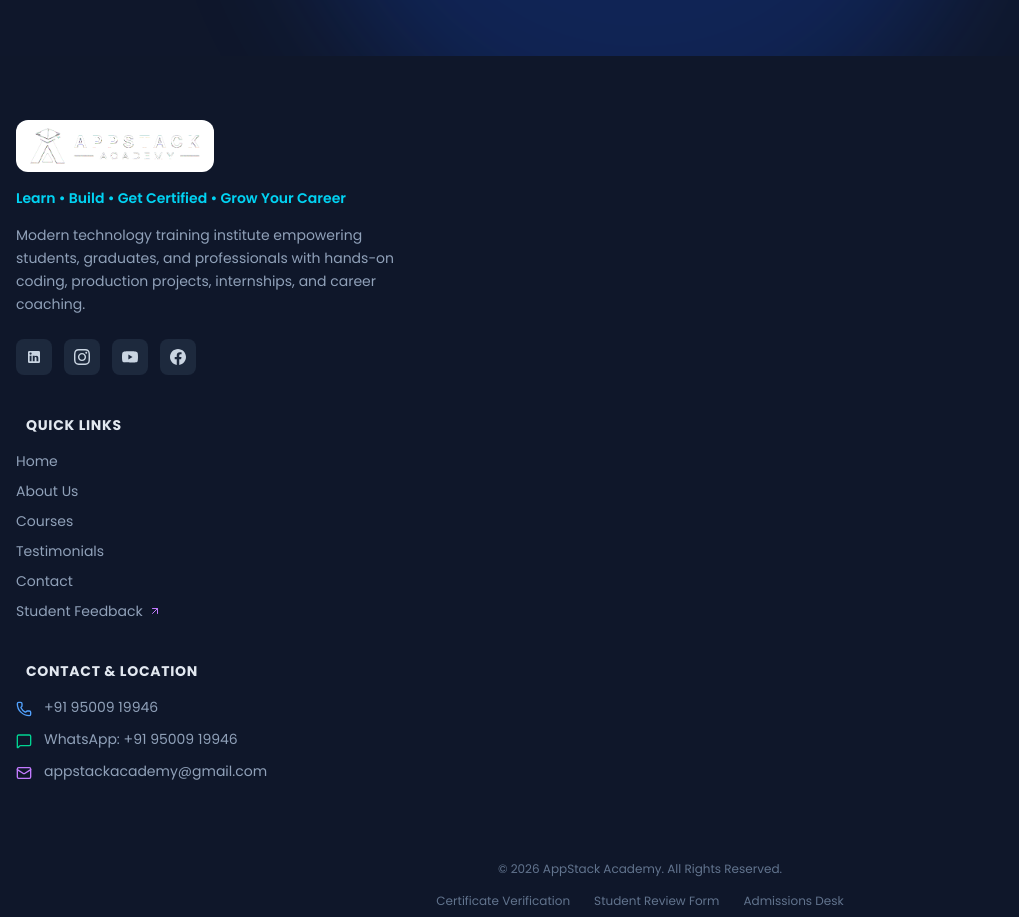
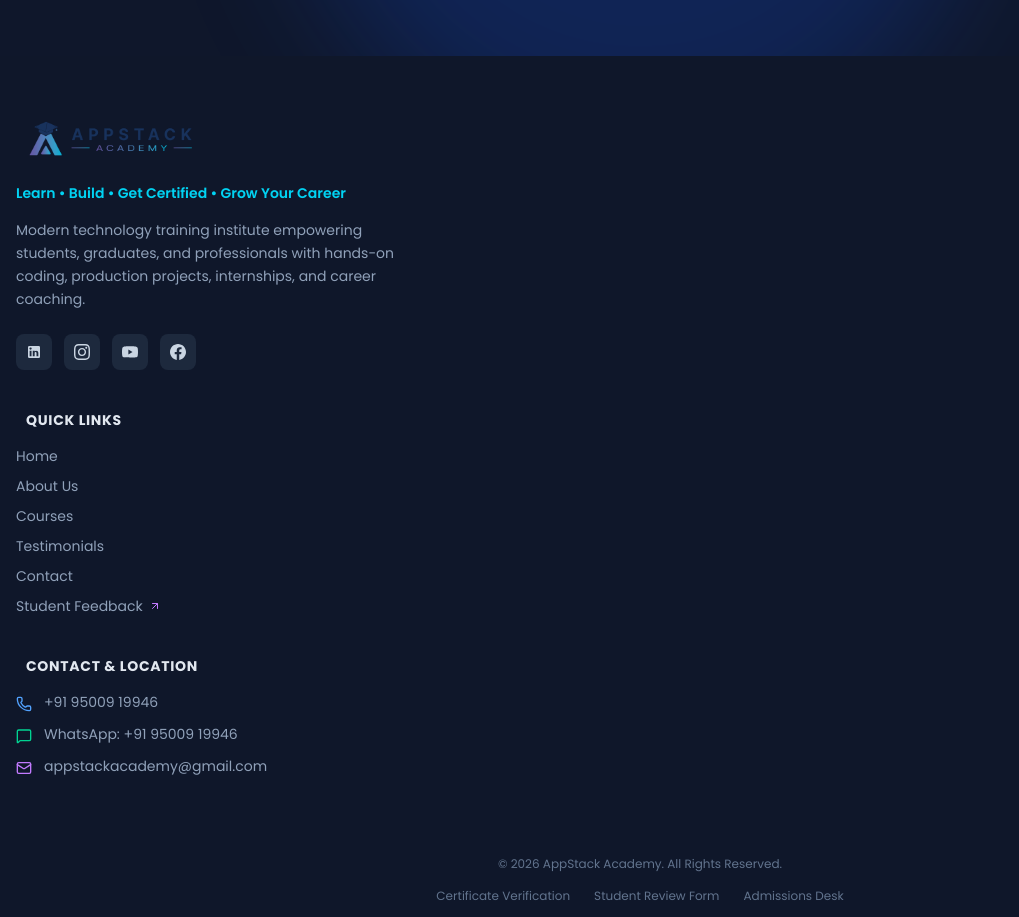
Before and after one commit to PATHIRAJ-S/appstack-academy, a React (Vite) app: page / in a window 1280 px wide. Shown: the part 8240-9157 px from the top of the page, without its empty margins (0-1019 px from the left). Built offline with nearby package versions, Linux system fonts and the light colour scheme.

Commit message:
revert: restore normal original logo image in footer and navbar

```diff
--- a/src/components/Footer.jsx
+++ b/src/components/Footer.jsx
@@ -1,7 +1,7 @@
 import React from 'react';
 import { Link } from 'react-router-dom';
 import { Phone, Mail, MapPin, MessageSquare, ArrowUpRight, ShieldCheck } from 'lucide-react';
-import AppStackLogo from '../assets/appstack-logo-trimmed.png';
+import APLogo from '../assets/AP-Logo.png';
 
 const Footer = () => {
   return (
@@ -11,11 +11,11 @@ const Footer = () => {
 
           {/* Column 1: Brand Info */}
           <div className="lg:col-span-2 space-y-4">
-            <Link to="/" className="inline-flex items-center bg-white px-3.5 py-2 rounded-xl shadow-md border border-slate-700/30 hover:bg-slate-50 transition-all">
+            <Link to="/" className="inline-block transition-opacity hover:opacity-90">
               <img
-                src={AppStackLogo}
+                src={APLogo}
                 alt="AppStack Academy Logo"
-                className="h-9 sm:h-10 w-auto object-contain"
+                className="h-10 sm:h-11 w-auto object-contain"
               />
             </Link>
 
```
Also changed, not shown: src/assets/AP-Logo.png.
